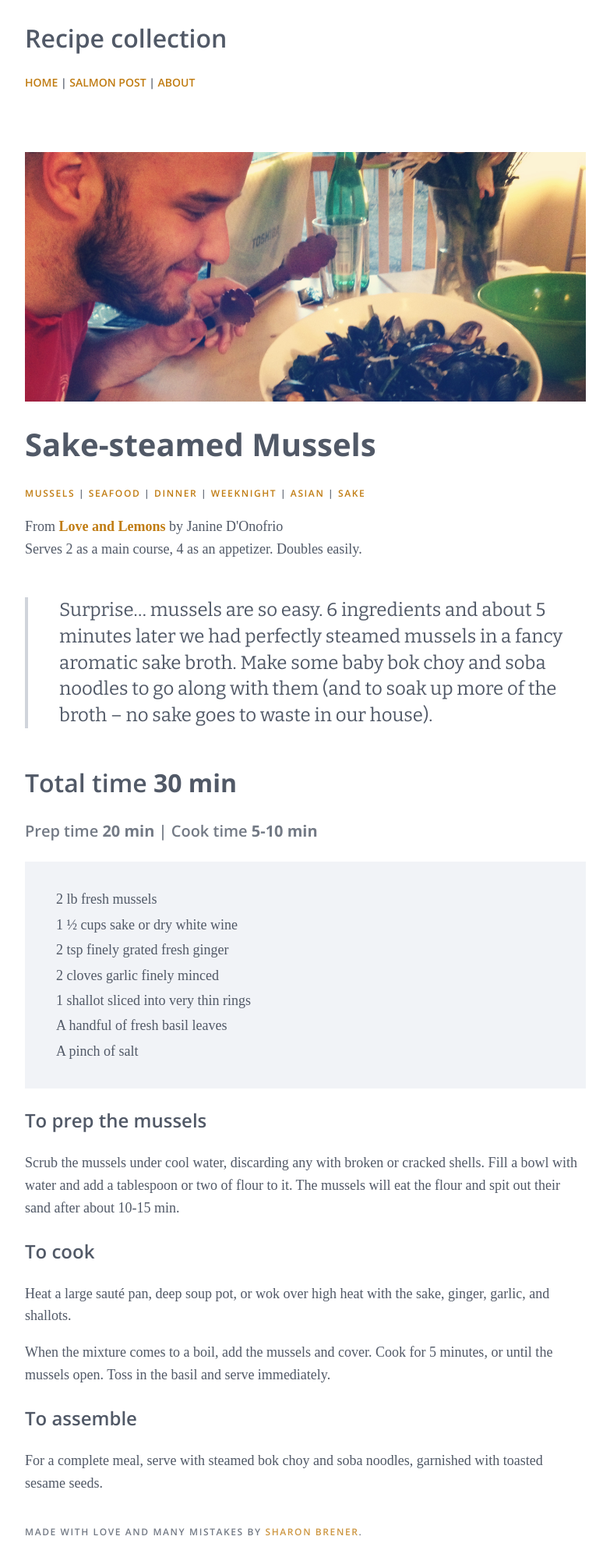
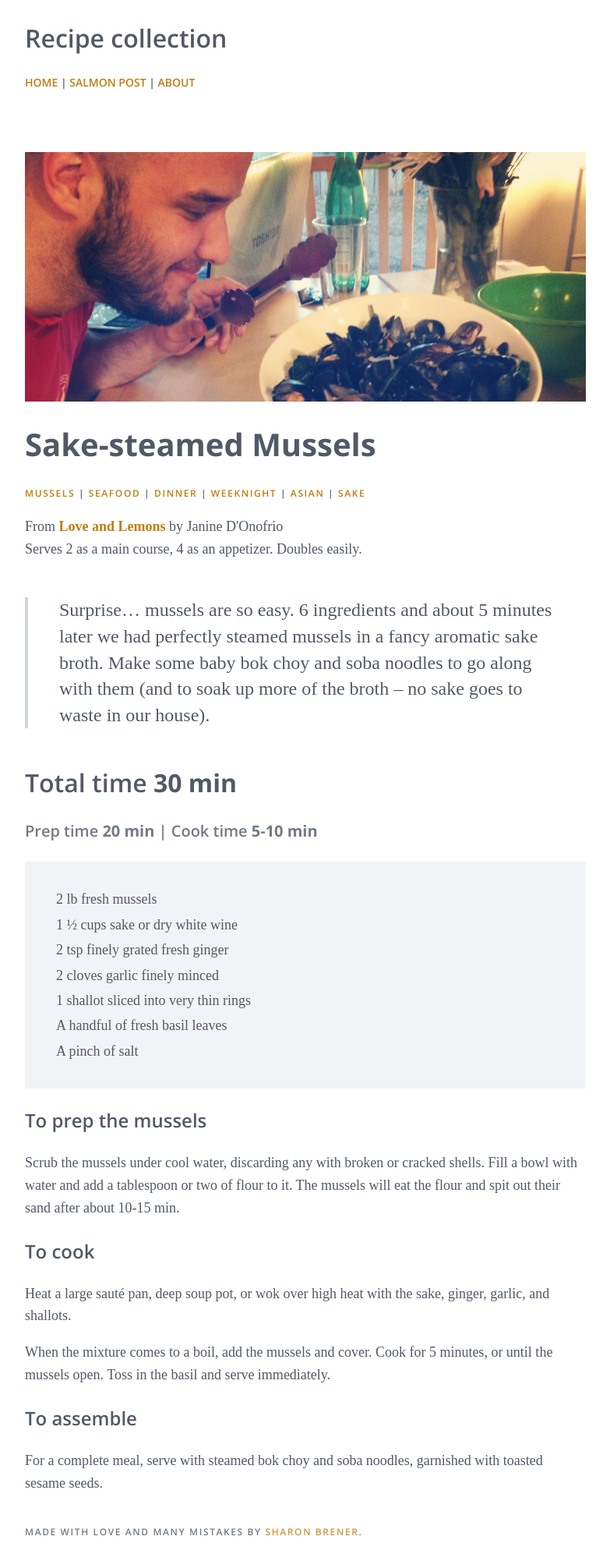
Before and after one commit to scottgallant/recipe-collection, a Jekyll site: the page built from _posts/2017-01-07-sake-steamed-mussels.md, in a window 1280 px wide. Shown: the whole page at 78% size, without its empty margins (248-1031 px from the left). Built offline with Jekyll 4.4.1, drawn with Linux system fonts in a browser that asks for light colours; some web fonts are replaced.

Commit message:
scope one fixes

```diff
--- a/_layouts/recipe.html
+++ b/_layouts/recipe.html
@@ -4,7 +4,7 @@
   <meta charset="utf-8">
   <title>Home Page</title>
   <link rel="stylesheet" href="/css/style.css">
-  <link href="https://fonts.googleapis.com/css?family=Bitter:400,400i|Open+Sans:400,600,700" rel="stylesheet">
+  <link href="https://fonts.googleapis.com/css?family=Open+Sans:400,600,700|Scope+One" rel="stylesheet">
 </head>
 
 
--- a/css/style.css
+++ b/css/style.css
@@ -5,9 +5,8 @@
 			400 Regular
 			600 Semi-Bold
 			700 Bold
-		Bitter
+		Scope One
 			400 Regular
-			400i Regular Italic
 		Monospace
 			OS default
 
@@ -80,7 +79,7 @@ h5 {
 	}
 
 blockquote {
-	font-family: 'Bitter', serif;
+	font-family: 'Scope One', serif;
 	line-height: 1.4;
 	font-size: 1.5rem;
 	font-weight: 400;
```
